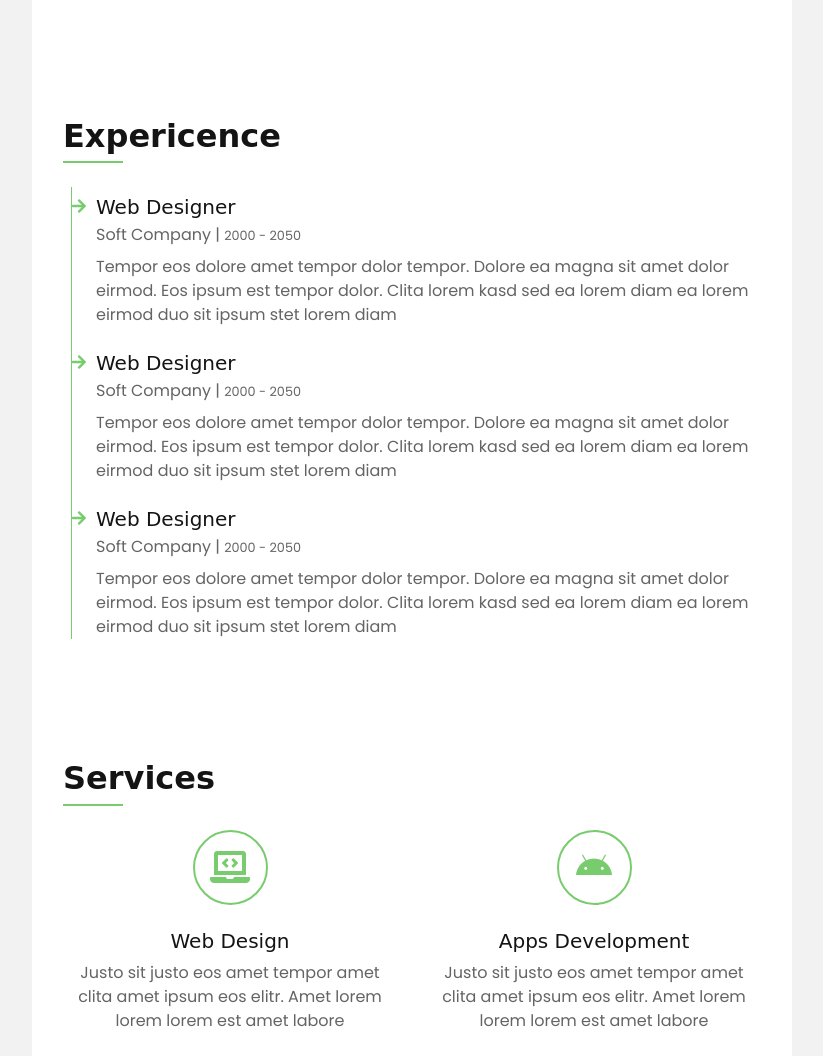
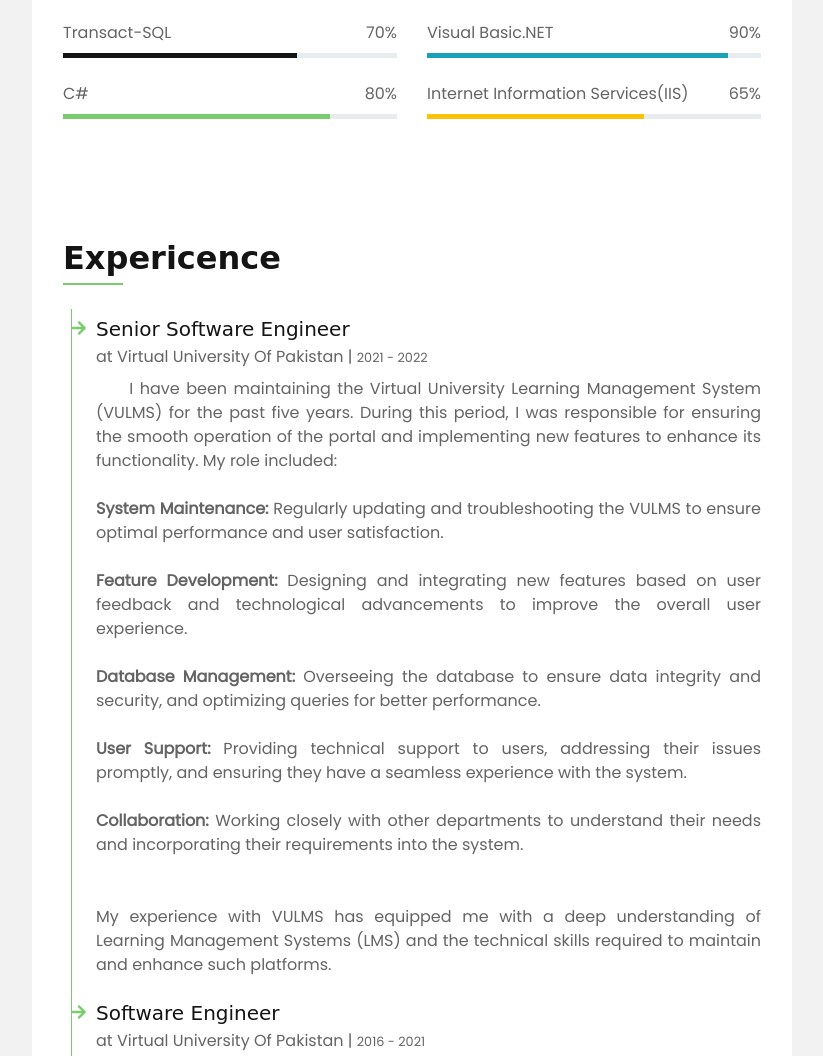
Before and after one commit to irfanfarid1988/irfanfarid1988.github.io, a plain HTML site: page index.html in a window 1280 px wide. Shown: the part 963-2019 px from the top of the page, without its empty margins (418-1241 px from the left). Drawn offline with nearby package versions, Linux system fonts and the light colour scheme; a web font is replaced by a local one.

Commit message:
Skills Additions

```diff
--- a/index.html
+++ b/index.html
@@ -34,6 +34,9 @@
                     <div class="mb-4" style="height: 22px;">
                         <h4 class="typed-text-output d-inline-block text-body"></h4>
                         <div class="typed-text d-none">Full-Stack Developer (.NET)</div>
+                    </div>
+                    <div class="mb-4" style="height: 22px; text-align: left; text-decoration: none;">
+                        <a href="Project.html">My Projects</a>
                     </div>
                     <div class="d-flex justify-content-center mt-auto mb-3">
                         <a class="mx-2" href="https://www.linkedin.com/in/irfan-farid/"><i class="fab fa-linkedin-in"></i></a>
@@ -141,7 +144,25 @@
                                     <p class="mb-2">90%</p>
                                 </div>
                                 <div class="progress">
-                                    <div class="progress-bar bg-danger" role="progressbar" aria-valuenow="90" aria-valuemin="0" aria-valuemax="100"></div>
+                                    <div class="progress-bar bg-secondary" role="progressbar" aria-valuenow="90" aria-valuemin="0" aria-valuemax="100"></div>
+                                </div>
+                            </div>
+                            <div class="skill mb-4">
+                                <div class="d-flex justify-content-between">
+                                    <p class="mb-2">Transact-SQL</p>
+                                    <p class="mb-2">70%</p>
+                                </div>
+                                <div class="progress">
+                                    <div class="progress-bar bg-dark" role="progressbar" aria-valuenow="70" aria-valuemin="0" aria-valuemax="100"></div>
+                                </div>
+                            </div>
+                            <div class="skill mb-4">
+                                <div class="d-flex justify-content-between">
+                                    <p class="mb-2">C#</p>
+                                    <p class="mb-2">80%</p>
+                                </div>
+                                <div class="progress">
+                                    <div class="progress-bar bg-primary" role="progressbar" aria-valuenow="80" aria-valuemin="0" aria-valuemax="100"></div>
                                 </div>
                             </div>
                         </div>
@@ -189,7 +210,25 @@
                                     <p class="mb-2">85%</p>
                                 </div>
                                 <div class="progress">
-                                    <div class="progress-bar bg-secondary" role="progressbar" aria-valuenow="85" aria-valuemin="0" aria-valuemax="100"></div>
+                                    <div class="progress-bar bg-success" role="progressbar" aria-valuenow="85" aria-valuemin="0" aria-valuemax="100"></div>
+                                </div>
+                            </div>
+                            <div class="skill mb-4">
+                                <div class="d-flex justify-content-between">
+                                    <p class="mb-2">Visual Basic.NET</p>
+                                    <p class="mb-2">90%</p>
+                                </div>
+                                <div class="progress">
+                                    <div class="progress-bar bg-info" role="progressbar" aria-valuenow="90" aria-valuemin="0" aria-valuemax="100"></div>
+                                </div>
+                            </div>
+                            <div class="skill mb-4">
+                                <div class="d-flex justify-content-between">
+                                    <p class="mb-2">Internet Information Services(IIS)</p>
+                                    <p class="mb-2">65%</p>
+                                </div>
+                                <div class="progress">
+                                    <div class="progress-bar bg-warning" role="progressbar" aria-valuenow="65" aria-valuemin="0" aria-valuemax="100"></div>
                                 </div>
                             </div>
                         </div>
@@ -208,15 +247,30 @@
                             <div class="border-left border-primary pt-2 pl-4 ml-2">
                                 <div class="position-relative mb-4">
                                     <i class="fa fa-arrow-right text-primary position-absolute" style="top: 3px; left: -24px;"></i>
-                                    <h5 class="mb-1">Web Designer</h5>
-                                    <p class="mb-2">Soft Company | <small>2000 - 2050</small></p>
-                                    <p>Tempor eos dolore amet tempor dolor tempor. Dolore ea magna sit amet dolor eirmod. Eos ipsum est tempor dolor. Clita lorem kasd sed ea lorem diam ea lorem eirmod duo sit ipsum stet lorem diam</p>
+                                    <h5 class="mb-1">Senior Software Engineer</h5>
+                                    <p class="mb-2">at Virtual University Of Pakistan | <small>2021 - 2022</small></p>
+                                    <p style=" text-indent: 5%; text-align:justify;text-justify: inter-word;">
+                                        I have been maintaining the Virtual University Learning Management System (VULMS) for the past five years. During this period, I was responsible for ensuring the smooth operation of the portal and implementing new features to enhance its functionality. My role included:
+                                        <br><br>
+                                        <b>System Maintenance:</b> Regularly updating and troubleshooting the VULMS to ensure optimal performance and user satisfaction.<br><br>
+                                        <b>Feature Development:</b> Designing and integrating new features based on user feedback and technological advancements to improve the overall user experience.<br><br>
+                                        <b>Database Management:</b> Overseeing the database to ensure data integrity and security, and optimizing queries for better performance.<br><br>
+                                        <b>User Support:</b> Providing technical support to users, addressing their issues promptly, and ensuring they have a seamless experience with the system.<br><br>
+                                        <b>Collaboration:</b> Working closely with other departments to understand their needs and incorporating their requirements into the system.<br><br><br>
+                                        My experience with VULMS has equipped me with a deep understanding of Learning Management Systems (LMS) and the technical skills required to maintain and enhance such platforms.</p>
                                 </div>
                                 <div class="position-relative mb-4">
                                     <i class="fa fa-arrow-right text-primary position-absolute" style="top: 3px; left: -24px;"></i>
-                                    <h5 class="mb-1">Web Designer</h5>
-                                    <p class="mb-2">Soft Company | <small>2000 - 2050</small></p>
-                                    <p>Tempor eos dolore amet tempor dolor tempor. Dolore ea magna sit amet dolor eirmod. Eos ipsum est tempor dolor. Clita lorem kasd sed ea lorem diam ea lorem eirmod duo sit ipsum stet lorem diam</p>
+                                    <h5 class="mb-1">Software Engineer</h5>
+                                    <p class="mb-2">at Virtual University Of Pakistan | <small>2016 - 2021</small></p>
+                                    I have been maintaining the Virtual University Accounts System, Store System, Recruitment System, LMS Service for Client,  for the past Two years. During this period, I was responsible for ensuring the smooth operation of the portal and implementing new features to enhance its functionality. My role included:
+                                        <br><br>
+                                        <b>System Maintenance:</b> Regularly updating and troubleshooting the VULMS to ensure optimal performance and user satisfaction.<br><br>
+                                        <b>Feature Development:</b> Designing and integrating new features based on user feedback and technological advancements to improve the overall user experience.<br><br>
+                                        <b>Database Management:</b> Overseeing the database to ensure data integrity and security, and optimizing queries for better performance.<br><br>
+                                        <b>User Support:</b> Providing technical support to users, addressing their issues promptly, and ensuring they have a seamless experience with the system.<br><br>
+                                        <b>Collaboration:</b> Working closely with other departments to understand their needs and incorporating their requirements into the system.<br><br><br>
+                                        My experience with Accounts, Store, Recruitment & LMS System has equipped me with a deep understanding and the technical skills required to maintain and enhance such platforms.</p>
                                 </div>
                                 <div class="position-relative mb-4">
                                     <i class="fa fa-arrow-right text-primary position-absolute" style="top: 3px; left: -24px;"></i>
```
Also changed, not shown: Project.html (added).
